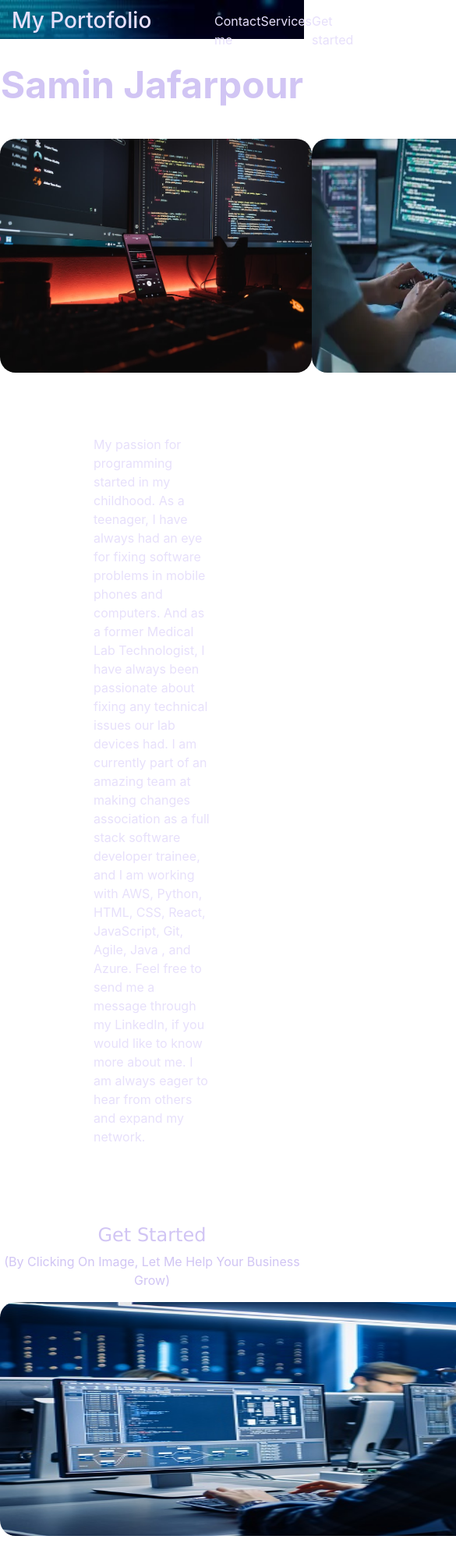
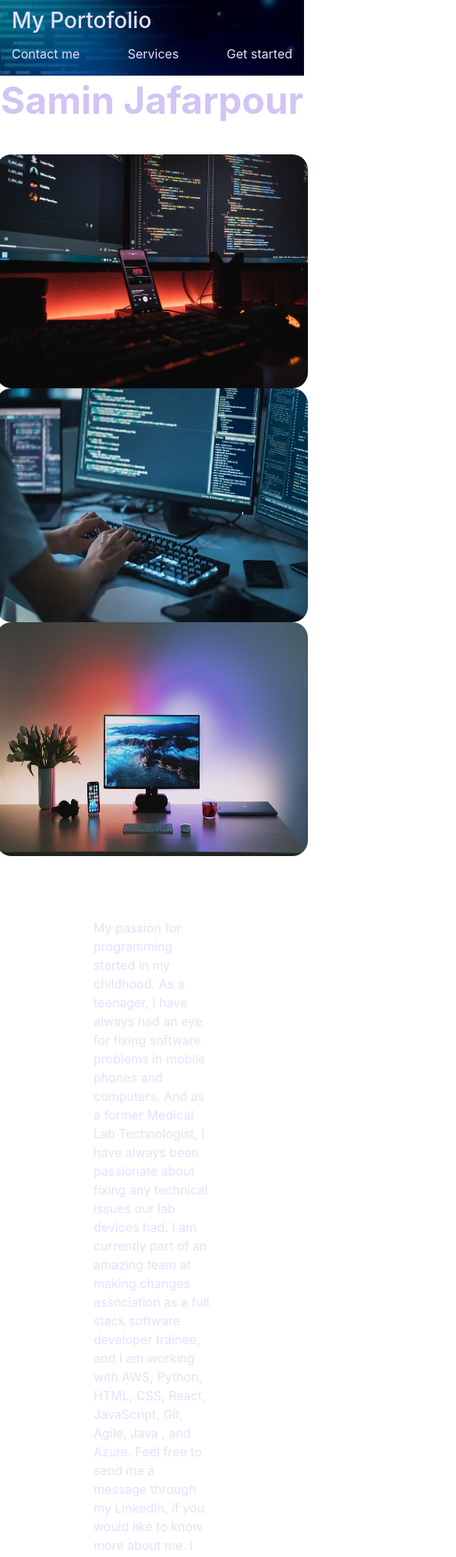
Before and after one commit to SaminJafarpour/MyPortofolio, a plain HTML site: page HomePage.html in a window 390 px wide. Shown: the top 1997 px of the page at 78% size, 585 px wide, since content can reach past the window. Drawn offline with nearby package versions, Linux system fonts and the light colour scheme.

Commit message:
Making the Website responsive

```diff
--- a/HomePage.css
+++ b/HomePage.css
@@ -20,14 +20,18 @@ body {
     background-color: #140237;
     margin-bottom: 30px;
     color: var(--primary-color);
-    height: 50px;
-
+    height: auto;
+    position: fixed;
+    top: 0px;
+    left: 0px;
+    width: 100%;
 
 
 }
 
 .headingRight {
     margin-top: 5px;
+
 
 }
 
@@ -43,6 +47,8 @@ body {
     color: var(--secondary-color);
     font-size: 300%;
     font-weight: bold;
+    padding-top: 100px;
+
 }
 
 .media {
@@ -53,6 +59,7 @@ body {
 
 img {
     border-radius: 20px;
+
 }
 
 .about {
@@ -83,7 +90,7 @@ img {
 }
 
 .Ads {
-    color: var(--secondary-color);
+    color: var(--primary-color);
 }
 
 footer {
@@ -96,11 +103,15 @@ footer {
 
 
 }
-
+.last-photo{
+    max-width: 100%;
+    height: 300px;
+}
 .last-photo:hover {
 
     border-style: solid;
     border-color: rgb(20, 2, 49);
+
 }
 
 .myLink {
--- a/HomePage.html
+++ b/HomePage.html
@@ -15,10 +15,11 @@
     <div class="heading">
         <div class="container">
             <div class="row">
-                <div class="headingLeft col-8">
+                <div class="headingLeft col-sm-8">
                     <h3>My Portofolio</h3>
                 </div>
-                <div class="headingRight col-4">
+
+                <div class="headingRight col-sm-4">
                     <div class="d-flex justify-content-between">
                         <a class='myLink' href="#footer">
                             <p>Contact me</p>
@@ -37,7 +38,7 @@
         </div>
     </div>
     <h1 class="top-heading text-center">Samin Jafarpour</h1>
-    <div class="media d-flex justify-content-around">
+    <div class="row media d-flex justify-content-around ">
         <img src="./photo 1.jpg" alt="programming photo" width="400px" height="300px">
         <img src="./istockphoto-1356364287-170667a.webp" alt="programming photo" width="400px" height="300px">
         <img src="./photo 2.jpg" alt="programming photo" width="400px" height="300px">
@@ -57,8 +58,8 @@
     <div id="get-started" class=text-center>
         <h4 class="text-center Second-title">Get Started</h4>
         <p class="text-center Ads">(By Clicking On Image, Let Me Help Your Business Grow)</p>
-        <a href="https://github.com/SaminJafarpour" target="_blank"><img class="last-photo" src="./photo 3.jpg" alt="programming photo"
-                width="1000px" height="300px"></a>
+        <a href="https://github.com/SaminJafarpour" target="_blank"><img class=" last-photo" src="./photo 3.jpg"
+                alt="programming photo" width="1000px" height="300px"></a>
     </div>
 
     <h3 id=services class=" text-center">Services I Offer</h3>
@@ -73,9 +74,10 @@
     <footer id="footer" class="d-flex shadow-lg">
         <div class="container text-center">
             <div class="row">
-                <p class="col-3 "><a class='myLink' href="https://mail.google.com/mail" target="_blank">Email</a></p>
+                <p class="col-3 "><a class='myLink' href="https://mail.google.com/" target="_blank">Email:
+                        SaminJafarpour @gmail.com</a></p>
                 <p class="col-3 "><a class='myLink' href="https://www.linkedin.com/in/saminjafarpour/"
-                        target="_blank">Phone</a></p>
+                        target="_blank">Phone:+1-5879699107</a></p>
                 <p class="col-3 "><a class='myLink' href="https://github.com/SaminJafarpour" target="_blank">GitHub</a>
                 </p>
                 <p class="col-3 "><a class='myLink' href="https://www.linkedin.com/in/saminjafarpour/"
```
